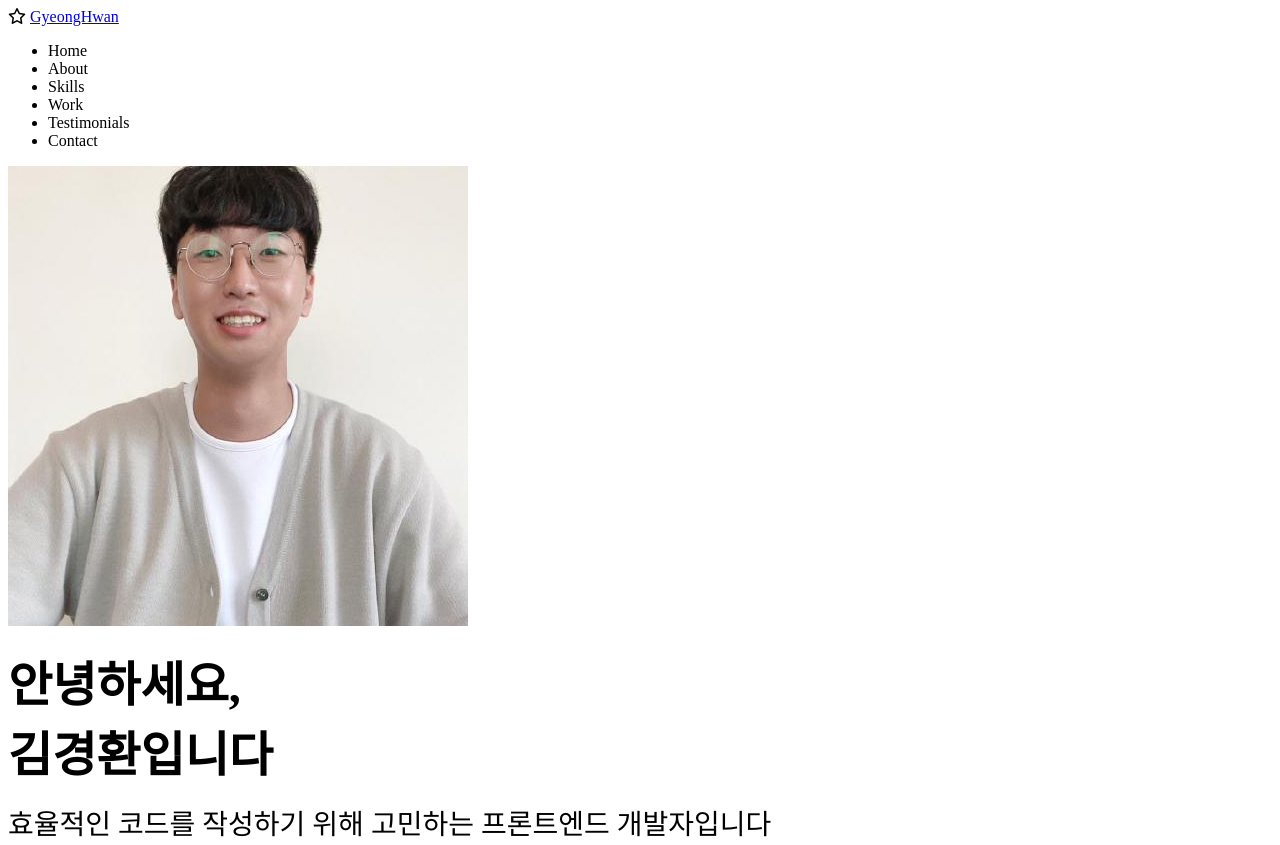
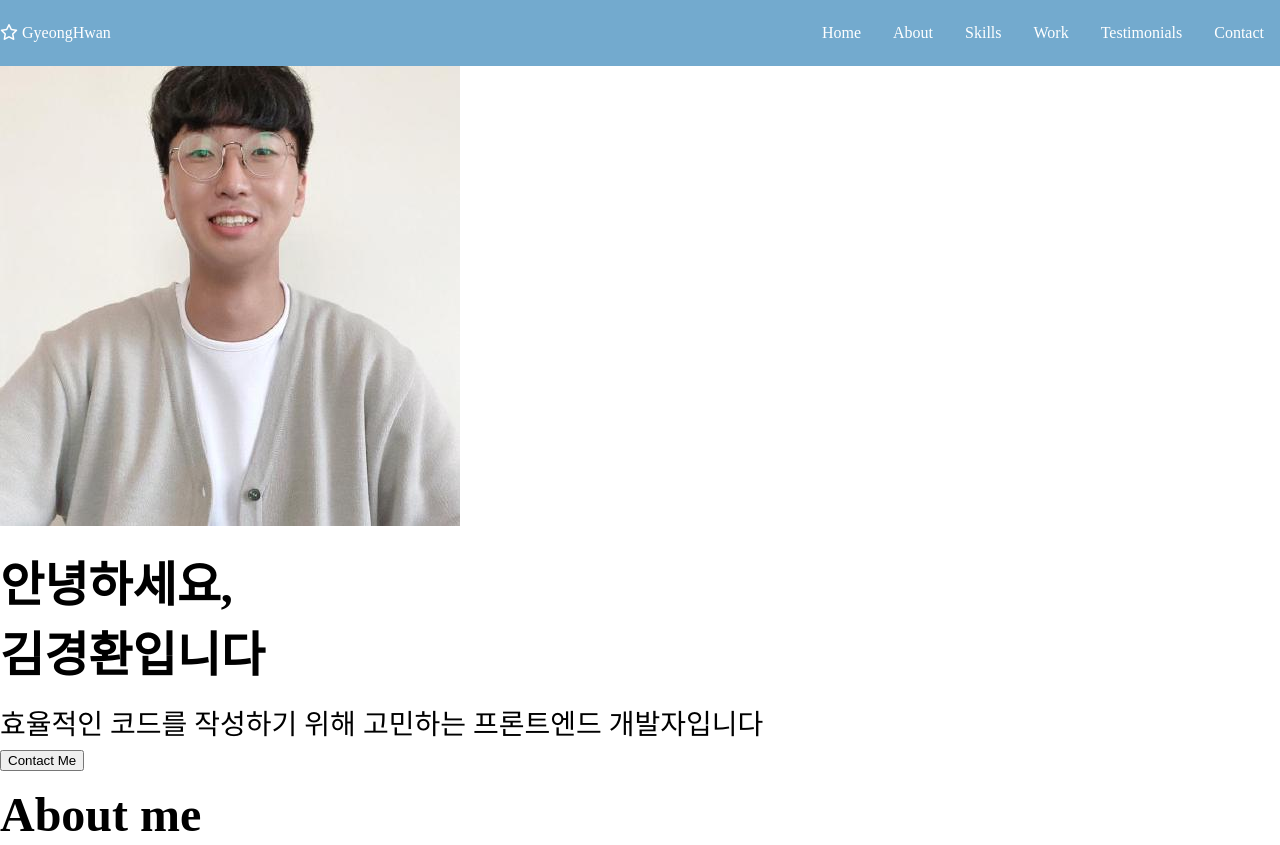
Before and after one commit to gyeonghwankim/portfolio, a plain HTML site: page index.html in a window 1280 px wide. Shown: the top 845 px of the page. Drawn offline with Linux system fonts and the light colour scheme.

Commit message:
nav item class명 수정 및  navbar 배경색 추가

```diff
--- a/index.html
+++ b/index.html
@@ -27,12 +27,12 @@
             </div>
             <div class="navbar__menu">
                 <ul class="navbar__menu">
-                    <li class="navibar__menu__item">Home</li>
-                    <li class="navibar__menu__item">About</li>
-                    <li class="navibar__menu__item">Skills</li>
-                    <li class="navibar__menu__item">Work</li>
-                    <li class="navibar__menu__item">Testimonials</li>
-                    <li class="navibar__menu__item">Contact</li>
+                    <li class="navbar__menu__item">Home</li>
+                    <li class="navbar__menu__item">About</li>
+                    <li class="navbar__menu__item">Skills</li>
+                    <li class="navbar__menu__item">Work</li>
+                    <li class="navbar__menu__item">Testimonials</li>
+                    <li class="navbar__menu__item">Contact</li>
                 </ul>
             </div>
         </nav>
--- a/style.css
+++ b/style.css
@@ -28,8 +28,26 @@
     --weight-light: 300;
   }
 
+ /* Universal tags */
+* {
+  box-sizing: border-box;
+}
+
+body {
+  margin: 0;
+}
+
+a {
+  text-decoration: none;
+  color: var(--color-white);
+}
+
+ul {
+  list-style: none;
+  padding-left: 0;
+}
+
   /* Typography */
-
   h1 {
     font-size: var(--font-large);
     font-weight: var(--weight-bold);
@@ -58,6 +76,22 @@
     margin: 4px 0;
   }
 
-* {
-    box-sizing: border-box;
+/* Navbar */
+#navbar {
+  display: flex;
+  justify-content: space-between;
+  background-color: var(--color-blue);
+  align-items: center;
+  color: var(--color-white);
 }
+
+.navbar__menu {
+  display: flex;
+
+}
+
+.navbar__menu__item{
+
+  padding: 8px 12px;
+  margin : 0 4px;
+}
```
